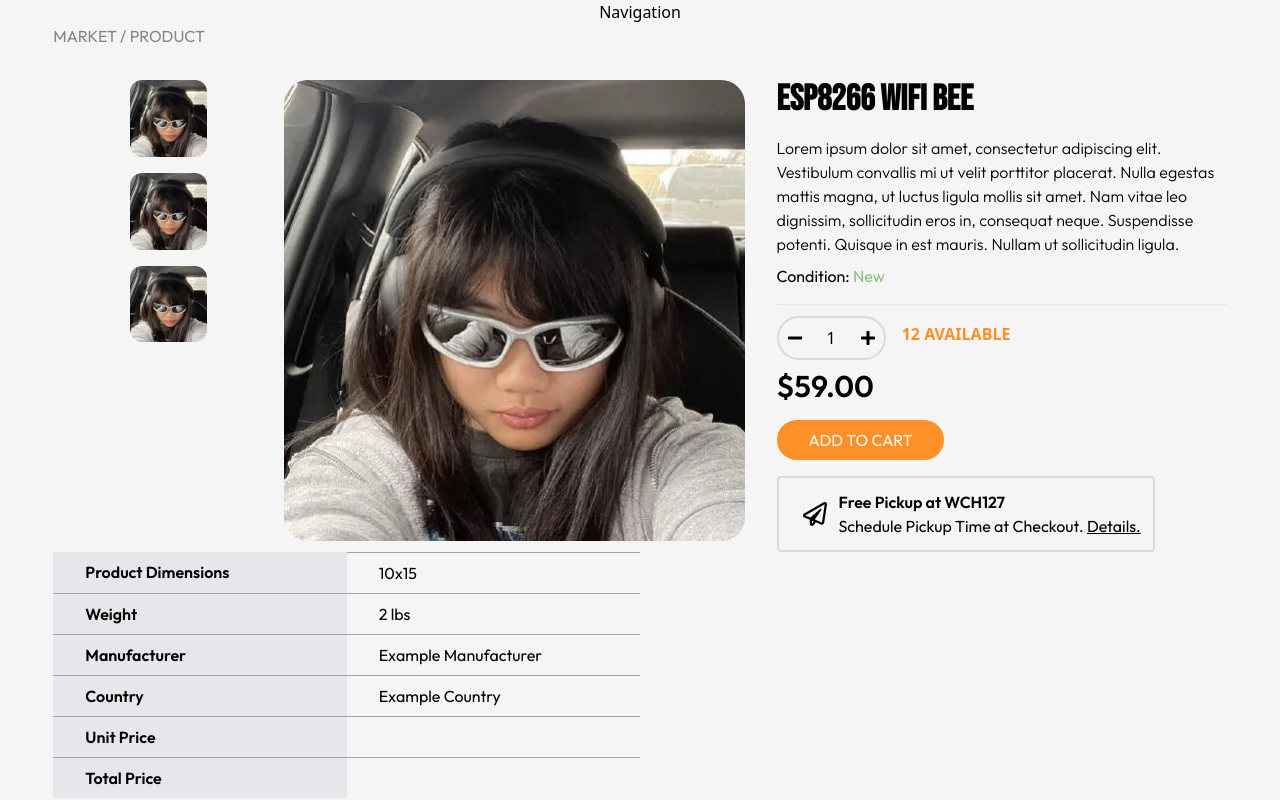
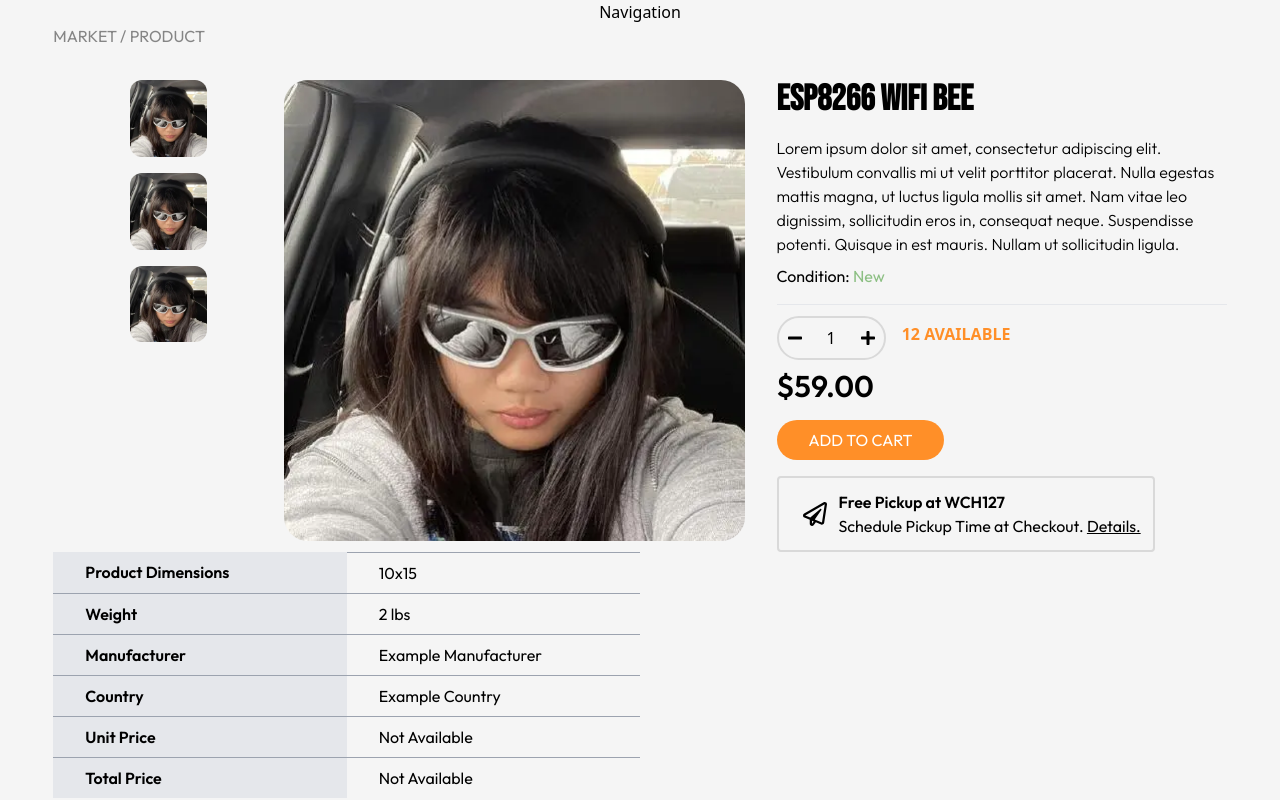
Before and after one commit to shahdivyank/r-parts, a Next.js app: page /view in a window 1280 px wide. Shown: the top 800 px of the page. Built offline with nearby package versions, Linux system fonts and the light colour scheme.

Commit message:
Got 'Not Available' to display if value is null

```diff
--- a/src/components/view/Information.jsx
+++ b/src/components/view/Information.jsx
@@ -8,22 +8,35 @@ const Information = ({
   unitPrice,
   totalPrice,
 }) => {
+  const renderField = (label, value) => {
+    if (value == null || value == undefined) {
+      return (
+        <>
+          <div className="bg-gray-200 pb-2 px-8 py-2 font-semibold">
+            {label}
+          </div>
+          <div className="px-8 py-2">Not Available</div>
+        </>
+      );
+    } else {
+      return (
+        <>
+          <div className="bg-gray-200 pb-2 px-8 py-2 font-semibold">
+            {label}
+          </div>
+          <div className="px-8 py-2">{value}</div>
+        </>
+      );
+    }
+  };
   return (
     <div className="grid grid-cols-2 w-6/12 justify-start divide-y divide-gray-400 font-outfit mb-8">
-      <div className="bg-gray-200 pb-2 px-8 py-2 font-semibold">
-        Product Dimensions
-      </div>
-      <div className="px-8 py-2">{dimensions}</div>
-      <div className="bg-gray-200 px-8 py-2 font-semibold">Weight</div>
-      <div className="px-8 py-2">{weight}</div>
-      <div className="bg-gray-200 px-8 py-2 font-semibold">Manufacturer</div>
-      <div className="px-8 py-2">{manufacturer}</div>
-      <div className="bg-gray-200 px-8 py-2 font-semibold">Country</div>
-      <div className="px-8 py-2">{country}</div>
-      <div className="bg-gray-200 px-8 py-2 font-semibold">Unit Price</div>
-      <div className="px-8 py-2">{unitPrice}</div>
-      <div className="bg-gray-200 px-8 py-2 font-semibold">Total Price</div>
-      <div className="px-8 py-2">{totalPrice}</div>
+      {renderField("Product Dimensions", dimensions)}
+      {renderField("Weight", weight)}
+      {renderField("Manufacturer", manufacturer)}
+      {renderField("Country", country)}
+      {renderField("Unit Price", unitPrice)}
+      {renderField("Total Price", totalPrice)}
     </div>
   );
 };
--- a/src/components/view/View.jsx
+++ b/src/components/view/View.jsx
@@ -6,7 +6,7 @@ const productInformation = {
   weight: "2 lbs",
   manufacturer: "Example Manufacturer",
   country: "Example Country",
-  unit_price: "$20.00",
+  unit_price: "example price",
   total_price: "$40.00",
 };
 
```
